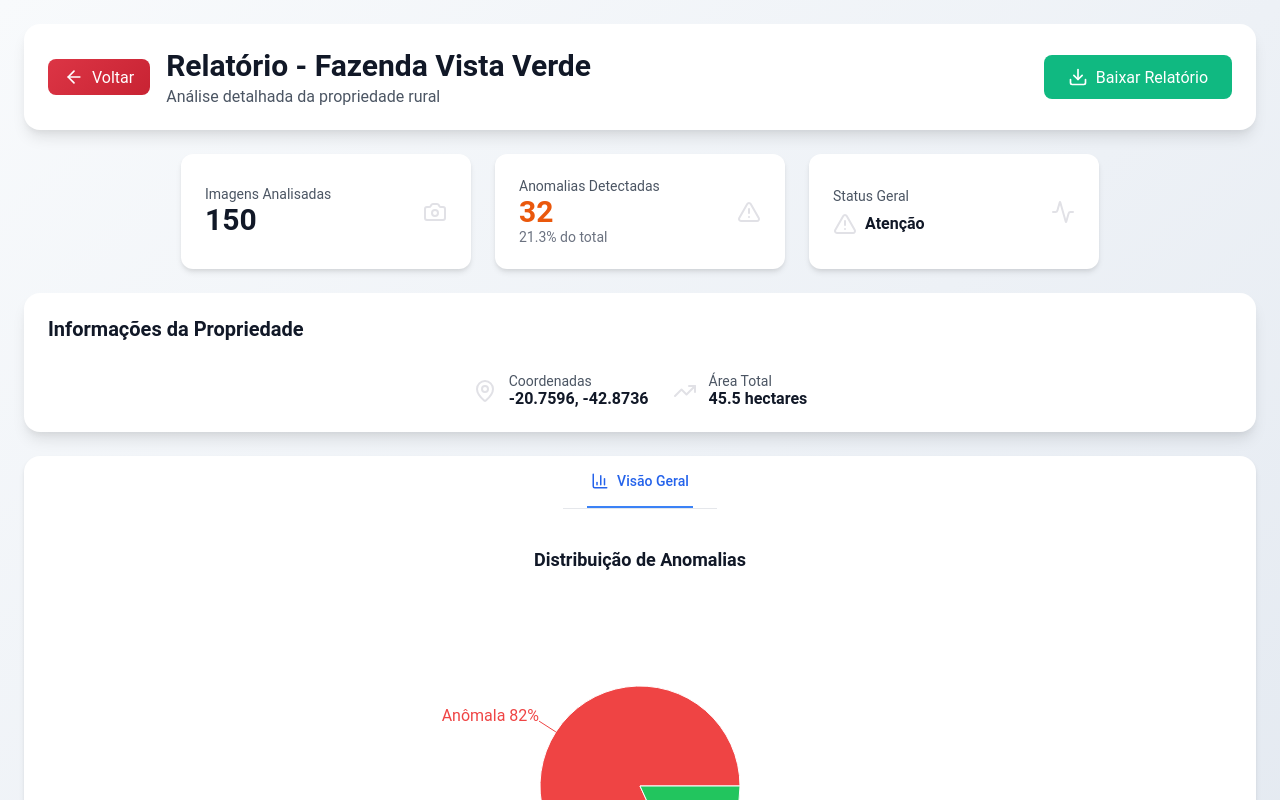
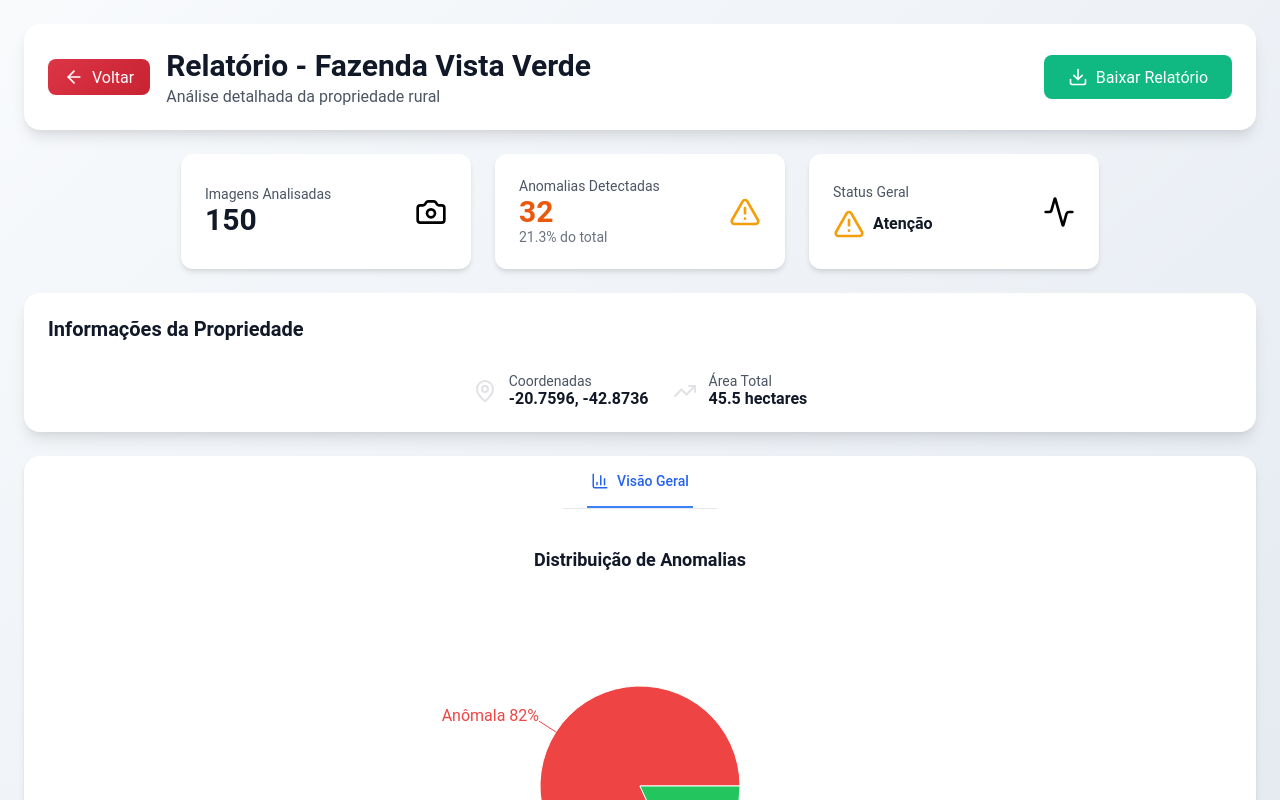
Before and after one commit to DelgadoLSD/Projeto-Final-, a React (Vite) app in the folder frontend/: page /relatorio/1 in a window 1280 px wide. Shown: the top 800 px of the page. Built offline with nearby package versions, Linux system fonts and the light colour scheme.

Commit message:
Finalizando ajustes no relatório.

```diff
--- a/frontend/src/pages/Relatorio/index.tsx
+++ b/frontend/src/pages/Relatorio/index.tsx
@@ -22,7 +22,7 @@ import { LineChart, Line, XAxis, YAxis, CartesianGrid, Tooltip, Legend, Responsi
 import { Container, MaxWidthWrapper, HeaderSection, HeaderTitleContainer, BackButton, ReportTitle, ReportSubtitle, DownloadButton,
   QuickStatsGrid, StatCard, StatContent, AnomalyStatValue, HealthStatValue, StatusIndicator, FarmInfoSection, FarmInfoTitle, FarmInfoGrid, FarmInfoItem,
   TabsSection, TabNav, TabButton, TabContent, TwoColumnGrid, ChartContainer, ThreeColumnGrid, AnomalyTypeCard, AnomalyTypeColorIndicator,
-  RecommendationCard, RecommendationHeader, PriorityTag, RecommendationDescription, ActionRecommendedBox
+  RecommendationCard, RecommendationHeader, PriorityTag, RecommendationDescription, ActionRecommendedBox, StyledIcon
  } from './styled'
 
 
@@ -143,7 +143,7 @@ export default function FarmReport() {
   }, [farmId])
 
   const handleGoBack = () => {
-    navigate(-1) // Volta para a página anterior
+    navigate('/area-produtor') // Volta para a página anterior
   }
 
   const handleDownloadReport = () => {
@@ -153,13 +153,13 @@ export default function FarmReport() {
   const getStatusIcon = (status: string) => {
     switch (status) {
       case 'healthy':
-        return <CheckCircle className="w-5 h-5 text-green-500" />
+        return <StyledIcon as={CheckCircle} iconColor="#00FF00" />
       case 'warning':
-        return <AlertTriangle className="w-5 h-5 text-yellow-500" />
+        return <StyledIcon as={AlertTriangle} iconColor="#f59e0b" />
       case 'critical':
-        return <XCircle className="w-5 h-5 text-red-500" />
+        return <StyledIcon as={XCircle} iconColor="#FF0000" />
       default:
-        return <CheckCircle className="w-5 h-5 text-green-500" />
+        return <StyledIcon as={CheckCircle} iconColor="#00FF00" />
     }
   }
 
@@ -242,7 +242,7 @@ export default function FarmReport() {
               <p>Imagens Analisadas</p>
               <p>{farm.totalImages}</p>
             </StatContent>
-            <Camera className="w-10 h-10 text-blue-500" />
+            <StyledIcon as={Camera} iconColor="#000" />
           </StatCard>
 
           <StatCard>
@@ -251,7 +251,7 @@ export default function FarmReport() {
               <p>{farm.anomalousImages}</p>
               <p>{anomalyPercentage}% do total</p>
             </AnomalyStatValue>
-            <AlertTriangle className="w-10 h-10 text-orange-500" />
+            <StyledIcon as={AlertTriangle} iconColor="#f59e0b" /> {/* Cor laranja (orange-500) */}
           </StatCard>
 
           <StatCard>
@@ -262,7 +262,7 @@ export default function FarmReport() {
                 <span>{getStatusText(farm.status)}</span>
               </StatusIndicator>
             </StatContent>
-            <Activity className="w-10 h-10 text-purple-500" />
+            <StyledIcon as={Activity} iconColor="#000" />
           </StatCard>
         </QuickStatsGrid>
 
--- a/frontend/src/pages/Relatorio/styled.ts
+++ b/frontend/src/pages/Relatorio/styled.ts
@@ -1,4 +1,5 @@
 import styled from 'styled-components';
+import { AlertTriangle, Camera, Activity, CheckCircle, XCircle } from 'lucide-react';
 
 export const Container = styled.div`
   min-height: 100vh;
@@ -8,6 +9,12 @@ export const Container = styled.div`
   @media (max-width: 768px) { /* md:p-4 */
     padding: 1rem;
   }
+`;
+
+export const StyledIcon = styled.svg<{ iconColor?: string }>`
+  width: 2rem;  /* 40px, equivalente a w-10 */
+  height: 2rem; /* 40px, equivalente a h-10 */
+  color: ${props => props.iconColor || '#6b7280'}; /* Usa a cor da prop ou uma cor padrão (cinza) */
 `;
 
 export const MaxWidthWrapper = styled.div`
```
